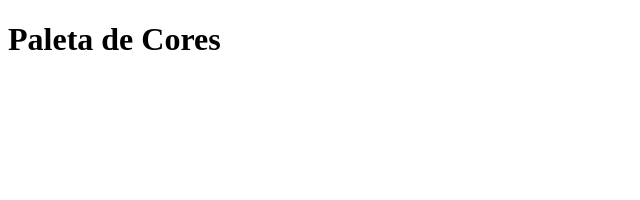
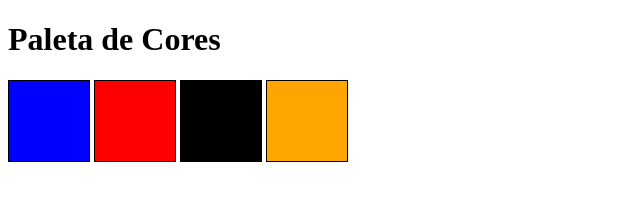
Before and after one commit to Pedroicn/3---Pixel-art-project, a website: page index.html in a window 1280 px wide. Shown: the whole page, without its empty margins (0-640 px from the left). Drawn offline with Linux system fonts and the light colour scheme.

Commit message:
Requisito 2

```diff
--- a/index.html
+++ b/index.html
@@ -9,6 +9,12 @@
 </head>
 <body>
   <h1 id="title">Paleta de Cores</h1>
+  <section id="color-palette">
+    <div id="blue" class="color"></div>
+    <div id="red" class="color"></div>
+    <div id="black" class="color"></div>
+    <div id="orange" class="color"></div>
+  </section>
 
   <script src="script.js"></script>
 </body>
--- a/style.css
+++ b/style.css
@@ -0,0 +1,22 @@
+.color {
+  border: 1px solid black;
+  display: inline-block;
+  width: 80px;
+  height: 80px;
+}
+
+#blue {
+  background-color: blue;
+}
+
+#red {
+  background-color: red;
+}
+
+#black {
+  background-color: black;
+}
+
+#orange {
+  background-color: orange;
+}
```
